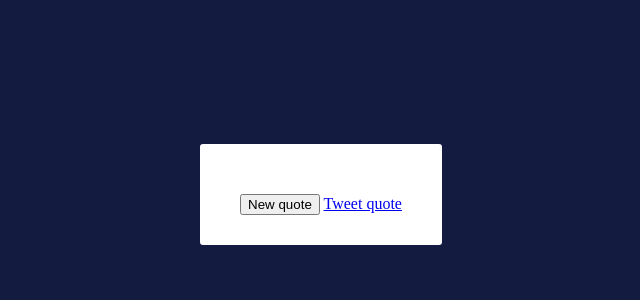
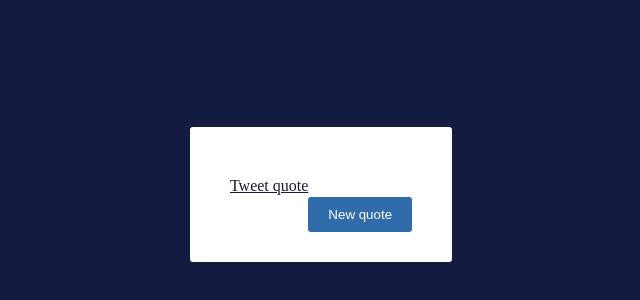
Before and after one commit to sahilmob/free-code-camp-frontend-libraries-random-qoute-machine, a plain HTML site: page index.html in a window 1280 px wide. Shown: the part 214-514 px from the top of the page, without its empty margins (319-959 px from the left). Drawn offline with nearby package versions, Linux system fonts and the light colour scheme.

Commit message:
Style new quote button and tweet link

```diff
--- a/styles.css
+++ b/styles.css
@@ -27,3 +27,19 @@ body{
   #author{
       text-align: right;
   }
+
+  #new-quote{
+      background: #306BAC;
+      box-shadow: none;
+      border: none;
+      color: #fff;
+      padding: 10px 20px;
+      border-radius: 3px;
+      float: right;
+      margin-top: 20px;
+      cursor: pointer;
+  }
+
+  #tweet-quote{
+      color: #141B41;
+  }
```
